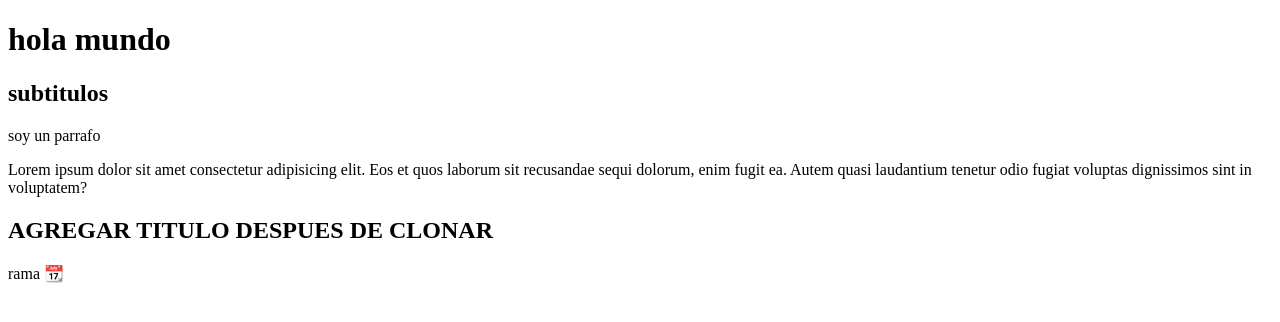
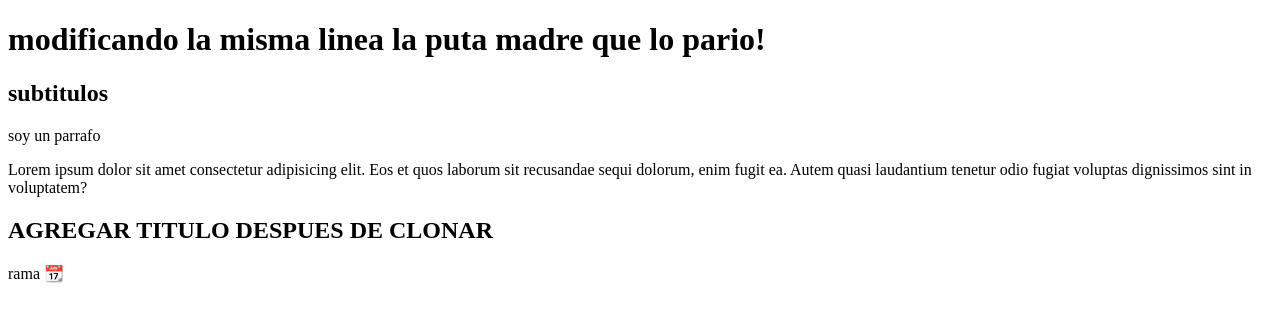
Before and after one commit to goscodes/NUCBA-git, a plain HTML site: page index.html in a window 1280 px wide. Drawn offline with Linux system fonts and the light colour scheme.

Commit message:
antes no ahorta si

```diff
--- a/index.html
+++ b/index.html
@@ -6,7 +6,7 @@
     <title>git</title>
 </head>
 <body>
-    <h1>hola mundo</h1>
+    <h1>modificando la misma linea la puta madre que lo pario!</h1>
     <h2>subtitulos</h2>
     <p>soy un parrafo</p>
     <p>Lorem ipsum dolor sit amet consectetur adipisicing elit. Eos et quos laborum sit recusandae sequi dolorum, enim fugit ea. Autem quasi laudantium tenetur odio fugiat voluptas dignissimos sint in voluptatem?</p>
```
